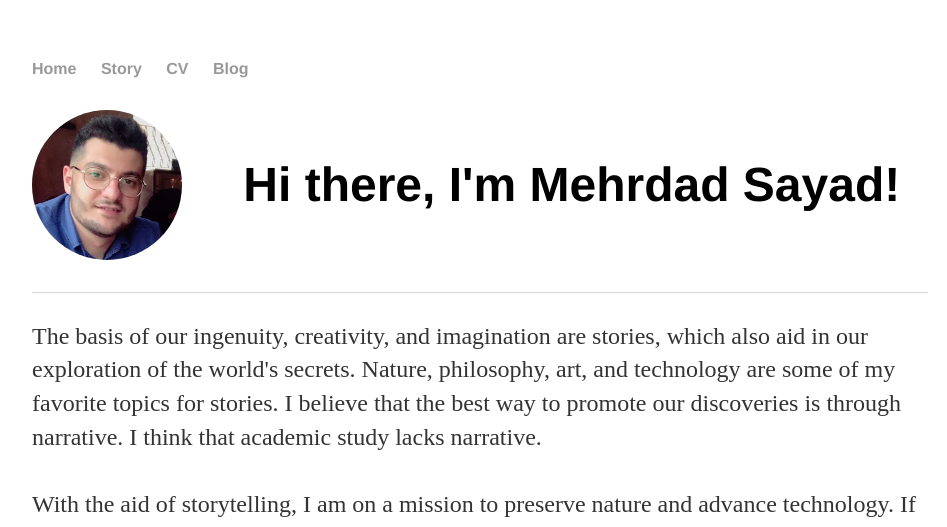
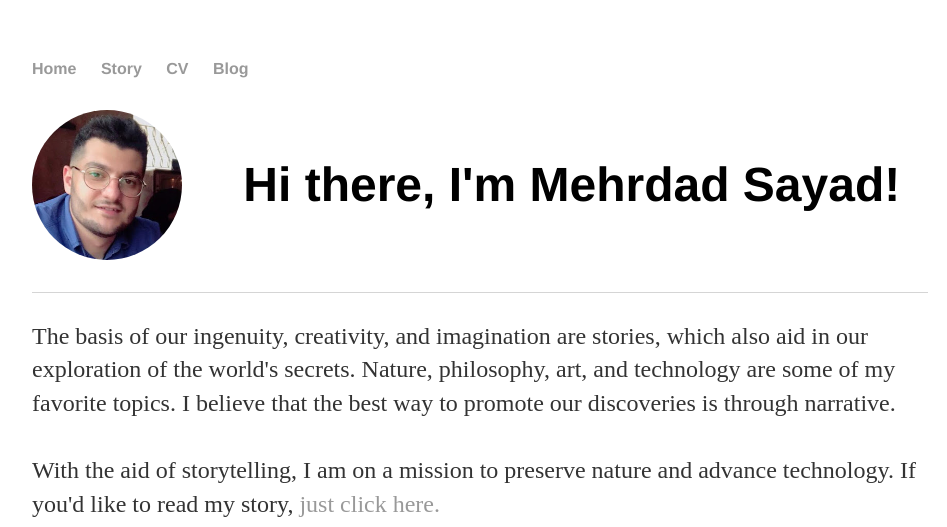
Before and after one commit to fifisayad/fifisayad.github.io, a Jekyll site: the page built from index.html, in a window 1280 px wide. Shown: the top 527 px of the page, without its empty margins (160-1107 px from the left). Built offline with Jekyll 4.4.1, drawn with Linux system fonts in a browser that asks for light colours.

Commit message:
just a little refactor

```diff
--- a/index.html
+++ b/index.html
@@ -11,8 +11,8 @@ title: Mehrdad Sayad
 	</h2>
 	<p>
 		The basis of our ingenuity, creativity, and imagination are stories, which also aid in our exploration of the world's secrets.
-		Nature, philosophy, art, and technology are some of my favorite topics for stories.
-		I believe that the best way to promote our discoveries is through narrative. I think that academic study lacks narrative.
+		Nature, philosophy, art, and technology are some of my favorite topics.
+		I believe that the best way to promote our discoveries is through narrative.
 		<br></br>
 		With the aid of storytelling, I am on a mission to preserve nature and advance technology.
 		If you'd like to read my story, <a href="/story">just click here.</a>
```
